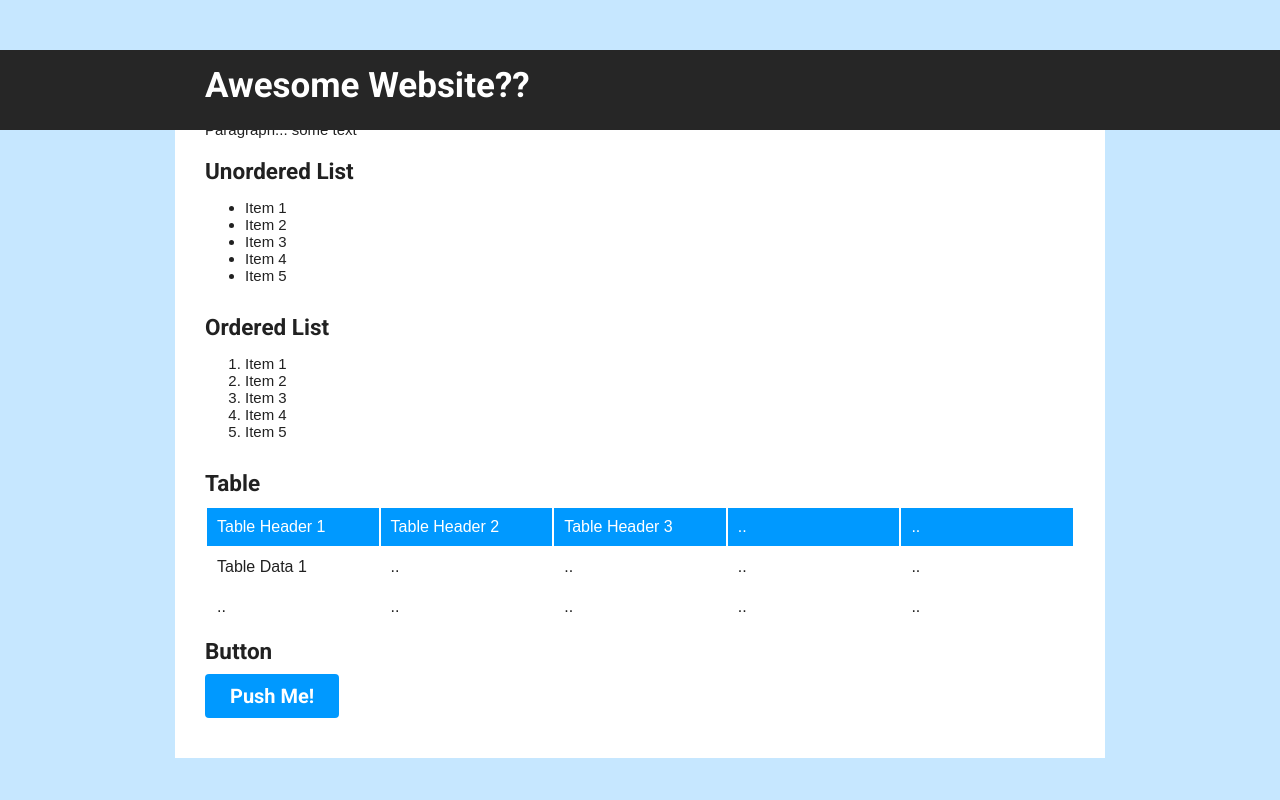
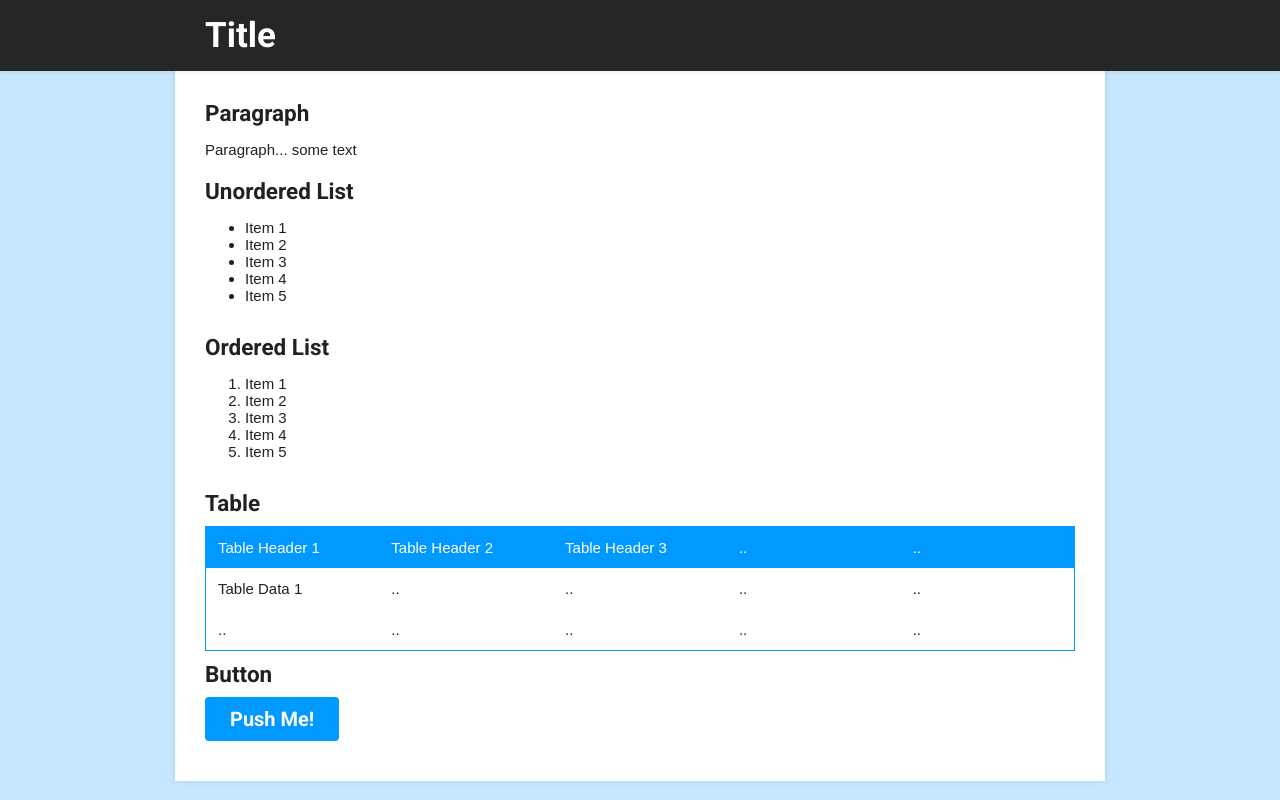
Before and after one commit to Michael-MO/FirstWebsite, a plain HTML site: page index.html in a window 1280 px wide. Drawn offline with Linux system fonts and the light colour scheme; a web font is replaced by a local one.

Commit message:
Split from Webpack project

```diff
--- a/index.html
+++ b/index.html
@@ -1,3 +1,4 @@
+<!DOCTYPE html>
 <html>
     <head>
         <title>Awesome Website</title>
@@ -6,7 +7,7 @@
     <body>
         <div id="navigation">
             <div class="navigation-wrapper">
-                <h1 class="site-title">Awesome Website??</h1>
+                <h1 class="site-title">Title</h1>
             </div>
         </div>
         <div id="content-wrapper">
@@ -60,4 +61,6 @@
             <button>Push Me!</button>
         </div>
     </body>
+    <script src="myTypeScript.js"></script>
+    <script src="main.js"></script>
 </html>
--- a/styles.css
+++ b/styles.css
@@ -2,35 +2,37 @@
 @import url('https://fonts.googleapis.com/css?family=Signika+Negative');
 
 body {
+    background-color: #c6e7ff;
+    color: #212121;
     font-family: 'Signika Negative', sans-serif;
     font-size: 15px;
+    margin: 0;
     padding: 0;
-    margin: 0;
-    color: #212121;
-    background-color: #c6e7ff;
 }
 
 div#content-wrapper {
     background-color: #fff;
+    box-shadow: 0 0 6px rgba(0, 0, 0, 0.1);
+    margin-top: 70px;
+    margin-left: auto;
+    margin-right: auto;
     padding: 30px;
     width: 870px;
-    margin-top: 50px;
-    margin-left: auto;
-    margin-right: auto;
 }
 
 div#navigation {
     background-color: #262626;
+    box-shadow: 0 0 6px rgba(0, 0, 0, 0.1);
+    padding: 15px 0;
+    position: fixed;
+    top: 0;
     width: 100%;
-    height: 50px;
-    position: fixed;
-    padding: 15px 0;
 }
 
 .navigation-wrapper {
-    width: 870px;
     margin-left: auto;
     margin-right: auto;
+    width: 870px;
 }
 
 p {
@@ -44,9 +46,9 @@ h1, h2, h3, h4, h5, h6 {
 }
 
 h1.site-title {
+    color: #fff;
     font-size: 35px;
     font-weight: bold;
-    color: #fff;
     margin: 0;
     padding: 0;
 }
@@ -65,11 +67,14 @@ ul, ol {
 table {
     margin-bottom: 10px;
     width: 100%;
+    border-collapse: collapse;
+    border: 1px solid #0099ff;
 }
 
 table > thead > tr {
     background-color: #0099ff;
     color: #fff;
+
 }
 
 table > tbody > tr {
@@ -77,7 +82,7 @@ table > tbody > tr {
 }
 
 td {
-    padding: 10px;
+    padding: 12px;
     width: 20%;
 }
 
@@ -99,7 +104,3 @@ button:hover {
     cursor: pointer;
     transition: all 0.3s ease-in-out 0s;
 }
-
-.clearfix {
-    clear: both;
-}
```
